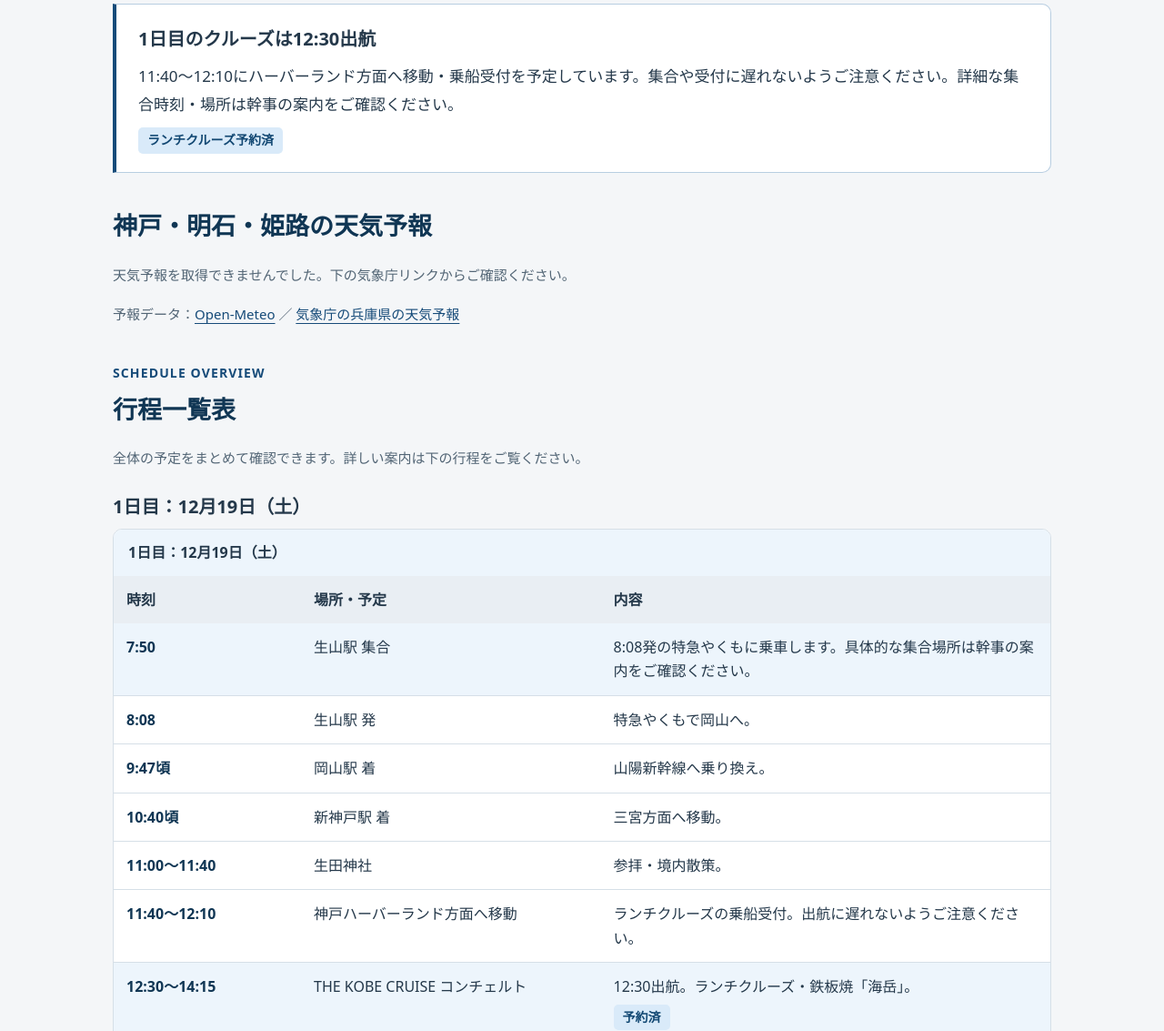
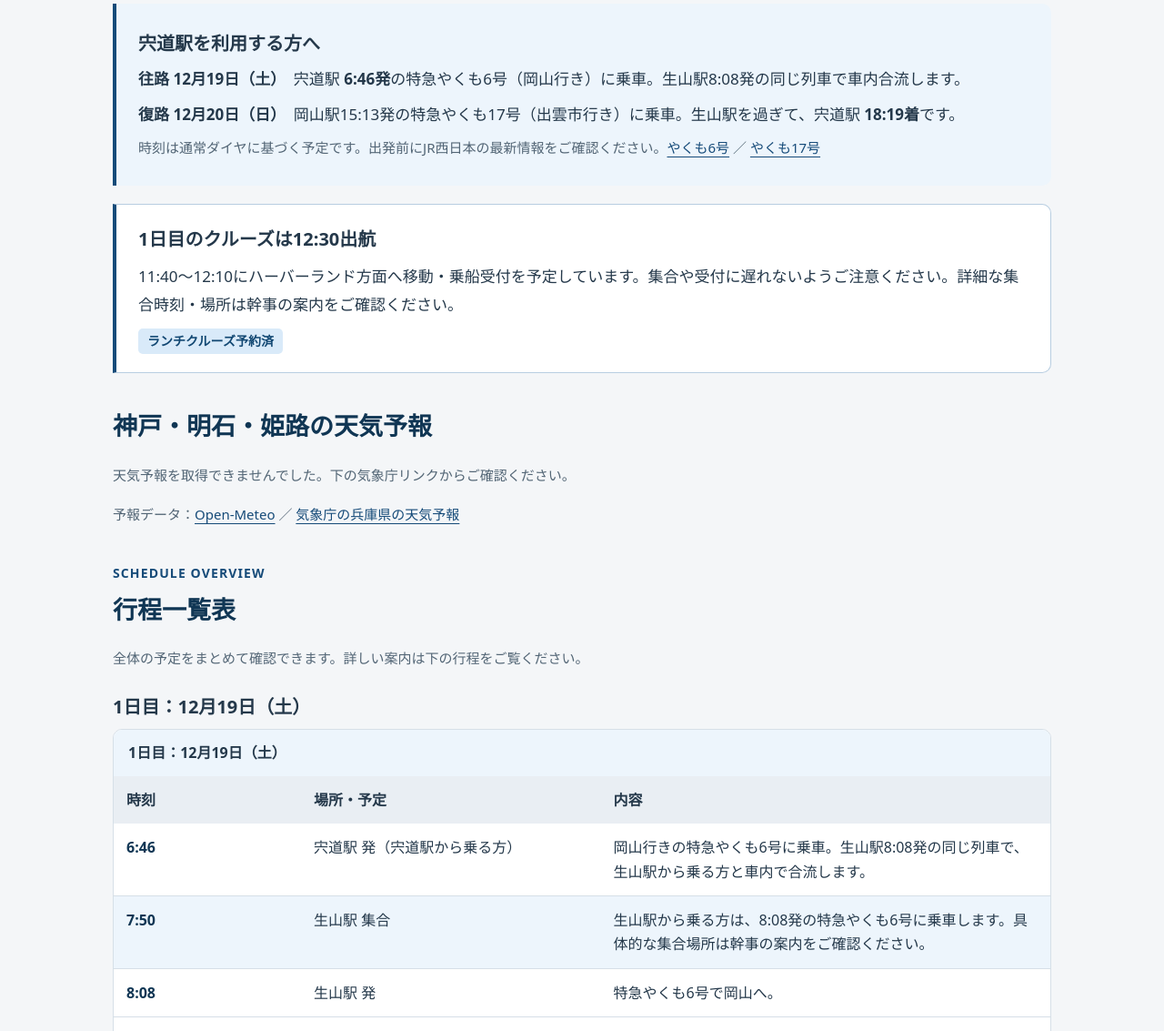
Before and after one commit to nbrksk/codex-practice, a plain HTML site: page site/index.html in a window 1280 px wide. Shown: the part 1667-2800 px from the top of the page at 91% size. Drawn offline with Linux system fonts and the light colour scheme; no server answers.

Commit message:
Add Shinji Station itinerary for Yakumo passengers

```diff
--- a/site/data.js
+++ b/site/data.js
@@ -13,8 +13,9 @@ window.TRIP_DATA = {
     himeji: {name:'姫路駅', description:'12月20日（日）14:20集合。14:36出発。', query:'姫路駅'}
   },
   day1: [
-    {time:'7:50', title:'生山駅 集合', description:'8:08発の特急やくもに乗車します。具体的な集合場所は幹事の案内をご確認ください。', query:'生山駅', highlight:true, status:'集合時刻', kind:'confirmed'},
-    {time:'8:08', title:'生山駅 発', description:'特急やくもで岡山へ。', query:'生山駅'},
+    {time:'6:46', title:'宍道駅 発（宍道駅から乗る方）', description:'岡山行きの特急やくも6号に乗車。生山駅8:08発の同じ列車で、生山駅から乗る方と車内で合流します。', query:'宍道駅'},
+    {time:'7:50', title:'生山駅 集合', description:'生山駅から乗る方は、8:08発の特急やくも6号に乗車します。具体的な集合場所は幹事の案内をご確認ください。', query:'生山駅', highlight:true, status:'集合時刻', kind:'confirmed'},
+    {time:'8:08', title:'生山駅 発', description:'特急やくも6号で岡山へ。', query:'生山駅'},
     {time:'9:47頃', title:'岡山駅 着', description:'山陽新幹線へ乗り換え。', query:'岡山駅'},
     {time:'10:40頃', title:'新神戸駅 着', description:'三宮方面へ移動。', query:'新神戸駅'},
     {time:'11:00〜11:40', title:'生田神社', description:'参拝・境内散策。', place:'ikuta'},
@@ -33,7 +34,8 @@ window.TRIP_DATA = {
     {time:'14:36', title:'姫路駅 発', description:'山陽新幹線。', place:'himeji'},
     {time:'15:02', title:'岡山駅 着', description:'特急やくもへ乗り換え。', query:'岡山駅'},
     {time:'15:13', title:'岡山駅 発', description:'特急やくも17号。', query:'岡山駅'},
-    {time:'16:50', title:'生山駅 着', description:'到着・解散。', query:'生山駅'}
+    {time:'16:50', title:'生山駅 着', description:'生山駅で降りる方はここで解散。', query:'生山駅'},
+    {time:'18:19', title:'宍道駅 着（宍道駅で降りる方）', description:'岡山15:13発の特急やくも17号にそのまま乗車し、宍道駅で下車します。', query:'宍道駅'}
   ],
   castleRoute: [
     {time:'8:00頃', title:'明石ルミナスホテル 出発', description:'希望者向けの参考ルート。', place:'hotel'},
--- a/site/index.html
+++ b/site/index.html
@@ -11,9 +11,15 @@
 <main class="wrap">
 <noscript><p class="notice">行程の表示にはJavaScriptが必要です。2日目は12月20日14:20に姫路駅集合、14:36発です。宿泊は明石ルミナスホテルです。</p></noscript>
 <section class="section" aria-labelledby="important-title"><p class="eyebrow">まず確認</p><h2 id="important-title">旅行中の大切な時間</h2><p><a class="button secondary" href="#overview">行程一覧表を見る ↓</a></p>
-<div id="meeting" class="meeting important"><div><span class="label confirmed">1日目の集合</span><p class="meeting-date">12月19日（土）</p><h3>生山駅集合</h3><p class="big-time">7:50</p><p><strong>8:08出発</strong>の特急やくもで岡山へ向かいます。</p><p class="small">駅での具体的な集合場所は、幹事からの案内をご確認ください。</p></div><div class="actions"><a class="button" href="https://www.google.com/maps/search/?api=1&query=生山駅" target="_blank" rel="noopener noreferrer">生山駅の地図</a><a class="button secondary" href="https://www.google.com/maps/dir/?api=1&destination=生山駅&travelmode=transit" target="_blank" rel="noopener noreferrer">現在地から生山駅へ</a></div></div>
+<div id="meeting" class="meeting important"><div><span class="label confirmed">1日目の集合</span><p class="meeting-date">12月19日（土）</p><h3>生山駅集合</h3><p class="big-time">7:50</p><p><strong>8:08出発</strong>の特急やくも6号で岡山へ向かいます。</p><p class="small">駅での具体的な集合場所は、幹事からの案内をご確認ください。</p></div><div class="actions"><a class="button" href="https://www.google.com/maps/search/?api=1&query=生山駅" target="_blank" rel="noopener noreferrer">生山駅の地図</a><a class="button secondary" href="https://www.google.com/maps/dir/?api=1&destination=生山駅&travelmode=transit" target="_blank" rel="noopener noreferrer">現在地から生山駅へ</a></div></div>
 <div id="return-meeting" class="meeting important"><div><span class="label confirmed">集合時刻</span><p class="meeting-date">12月20日（日）</p><h3>姫路駅集合</h3><p class="big-time">14:20</p><p>自由行動後は、この時刻までに姫路駅へ。</p><p class="small">駅構内の具体的な集合場所は未掲載です。幹事からの案内をご確認ください。</p></div><div class="actions"><a class="button" href="https://www.google.com/maps/search/?api=1&query=姫路駅" target="_blank" rel="noopener noreferrer">姫路駅の地図</a><a class="button secondary" href="https://www.google.com/maps/dir/?api=1&destination=姫路駅&travelmode=transit" target="_blank" rel="noopener noreferrer">現在地から姫路駅へ</a></div></div>
 <div class="important-grid"><article class="card"><h3>帰りの乗り継ぎ</h3><p class="return-route"><strong>14:36</strong> 姫路発 → <strong>15:02</strong> 岡山着<br><strong>15:13</strong> やくも17号 → <strong>16:50</strong> 生山着</p><p class="small">岡山駅での乗り換えは11分です。到着後は乗り換え先へ移動してください。</p></article><article class="card"><span class="label tentative">仮予定</span><h3>1日目の夕食 · 18:00頃〜</h3><p><a class="place-link" data-place="dinner">居酒屋 いっぽん志や 西明石店 ↗</a></p><p>夕食後は自由行動。各自ホテルへお戻りください。</p></article></div>
+<article id="shinji" class="notice">
+<h3>宍道駅を利用する方へ</h3>
+<p><strong>往路 12月19日（土）</strong>　宍道駅 <strong>6:46発</strong>の特急やくも6号（岡山行き）に乗車。生山駅8:08発の同じ列車で車内合流します。</p>
+<p><strong>復路 12月20日（日）</strong>　岡山駅15:13発の特急やくも17号（出雲市行き）に乗車。生山駅を過ぎて、宍道駅 <strong>18:19着</strong>です。</p>
+<p class="small">時刻は通常ダイヤに基づく予定です。出発前にJR西日本の最新情報をご確認ください。<a href="https://timetable.jr-odekake.net/train-timetable/76291?date=20261005">やくも6号</a> ／ <a href="https://timetable.jr-odekake.net/train-timetable/279011?date=20261031">やくも17号</a></p>
+</article>
 <div class="notice cruise"><strong>1日目のクルーズは12:30出航</strong><p>11:40〜12:10にハーバーランド方面へ移動・乗船受付を予定しています。集合や受付に遅れないようご注意ください。詳細な集合時刻・場所は幹事の案内をご確認ください。</p><span class="label confirmed">ランチクルーズ予約済</span></div>
 </section>
 <section class="section" id="weather" aria-labelledby="weather-title">
```
